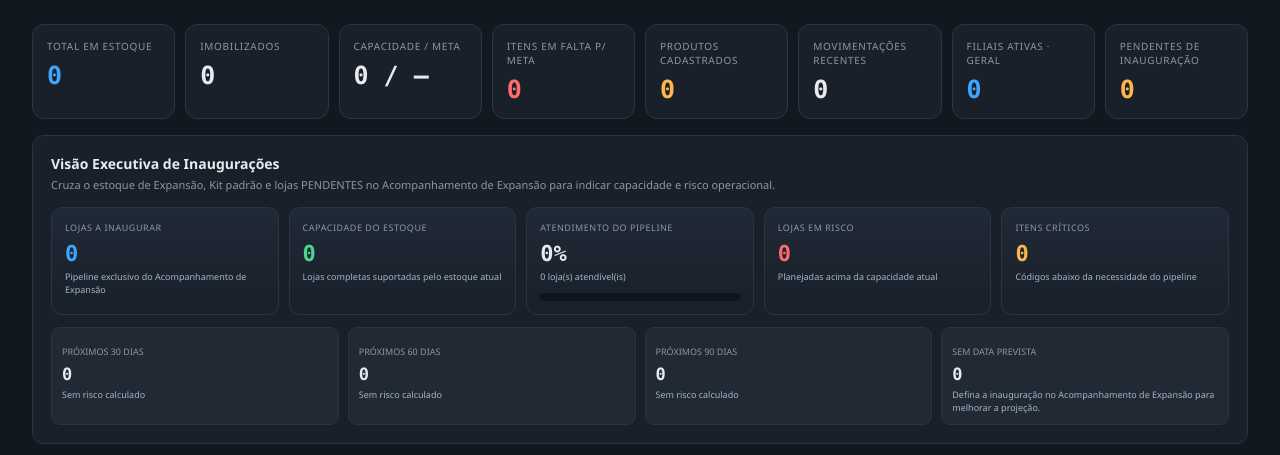
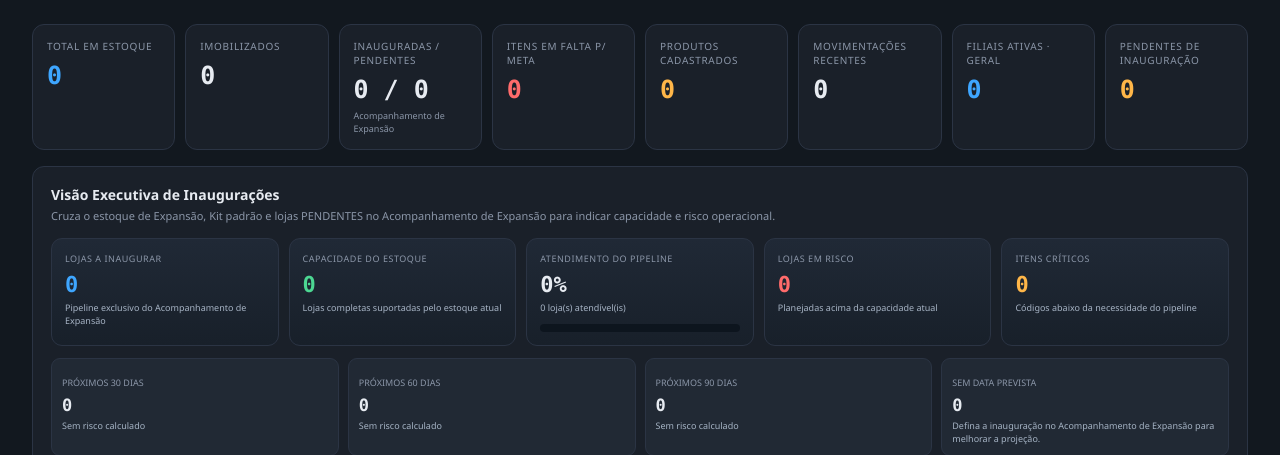
Before and after one commit to ALMDPSP/Controle-Estoque, a Python web app: template templates/dashboard.html in a window 1280 px wide. Shown: the part 271-726 px from the top of the page. Run offline with Jinja, Linux system fonts and the light colour scheme; the template is opened without the code that fills it, so the values that code supplies are empty.

Commit message:
Add files via upload

```diff
--- a/templates/dashboard.html
+++ b/templates/dashboard.html
@@ -17,7 +17,7 @@
 <header><div><span class="tag">Dashboard</span><h1>Visão geral do estoque</h1><p>Resumo executivo, alertas de expansão, meta de inauguração salva na simulação e movimentações recentes.</p></div><div class="head-actions">{% if role != 'consulta' %}<a href="{{ url_for('gerar_backup') }}" id="btn-backup-dashboard">Gerar backup agora</a><a href="{{ url_for('pagina_relatorios') }}">Central de relatórios</a>{% endif %}<a class="primary" href="{{ url_for('index') }}">Abrir Estoque</a><div class="backup-status" id="backup-status"></div></div></header>
 {% include '_menu.html' %}
 <main>
-<section class="kpis"><div class="kpi accent"><span>Total em estoque</span><strong id="k-total">0</strong></div><div class="kpi"><span>Imobilizados</span><strong id="k-imob">0</strong></div><div class="kpi" id="kpi-lojas-card"><span id="k-meta-label">Capacidade / meta</span><strong id="k-lojas">0 / —</strong></div><div class="kpi danger"><span>Itens em falta p/ meta</span><strong id="k-faltas">0</strong></div><div class="kpi warn"><span>Produtos cadastrados</span><strong id="k-produtos">0</strong></div><div class="kpi"><span>Movimentações recentes</span><strong id="k-movs">0</strong></div><div class="kpi accent"><span>Filiais ativas · geral</span><strong id="k-filiais">0</strong></div><div class="kpi warn"><span>Pendentes de inauguração</span><strong id="k-pendentes-inauguracao">0</strong></div></section>
+<section class="kpis"><div class="kpi accent"><span>Total em estoque</span><strong id="k-total">0</strong></div><div class="kpi"><span>Imobilizados</span><strong id="k-imob">0</strong></div><div class="kpi" id="kpi-lojas-card"><span id="k-meta-label">Inauguradas / Pendentes</span><strong id="k-lojas">0 / 0</strong><small style="display:block;margin-top:5px;color:var(--muted);font-size:9px">Acompanhamento de Expansão</small></div><div class="kpi danger"><span>Itens em falta p/ meta</span><strong id="k-faltas">0</strong></div><div class="kpi warn"><span>Produtos cadastrados</span><strong id="k-produtos">0</strong></div><div class="kpi"><span>Movimentações recentes</span><strong id="k-movs">0</strong></div><div class="kpi accent"><span>Filiais ativas · geral</span><strong id="k-filiais">0</strong></div><div class="kpi warn"><span>Pendentes de inauguração</span><strong id="k-pendentes-inauguracao">0</strong></div></section>
 
 <section class="panel exec-panel"><h2>Visão Executiva de Inaugurações</h2><p class="panel-sub">Cruza o estoque de Expansão, Kit padrão e lojas PENDENTES no Acompanhamento de Expansão para indicar capacidade e risco operacional.</p>
 <div class="exec-grid">
@@ -116,11 +116,11 @@ async function init(){
  const dash=await fetch('/api/dashboard-resumo').then(r=>{if(!r.ok)throw new Error('Falha ao carregar Dashboard');return r.json();});
  const itens=dash.itens||[],kit=dash.kit||[],prods=dash.produtos||[],movs=dash.movimentacoes||[],status=dash.status||{},visao=dash.visao||{};
  const metaSalva=parseInt(dash.meta_lojas,10);if(Number.isFinite(metaSalva)&&metaSalva>0)META_LOJAS_EXPANSAO=metaSalva;
- document.getElementById('k-meta-label').textContent=`Capacidade / meta ${META_LOJAS_EXPANSAO}`;
+ document.getElementById('k-meta-label').textContent='Inauguradas / Pendentes de inaugurar';
  const em=itens.filter(x=>(Number(x.qtde)||0)>0);document.getElementById('k-total').textContent=dash.estoque_total||0;document.getElementById('k-imob').textContent=dash.imobilizados_total||0;document.getElementById('k-produtos').textContent=dash.produtos_total||prods.length;document.getElementById('k-movs').textContent=movs.length;document.getElementById('k-filiais').textContent=dash.filiais_ativas||0;document.getElementById('k-pendentes-inauguracao').textContent=dash.filiais_pendentes_inauguracao||0;renderBackup(status.ultimo_backup);
  document.getElementById('ex-planejadas').textContent=visao.lojas_a_inaugurar||0;document.getElementById('ex-capacidade').textContent=visao.capacidade_lojas||0;document.getElementById('ex-pct').textContent=(visao.percentual_atendimento||0).toFixed(1)+'%';document.getElementById('ex-atendiveis').textContent=`${visao.lojas_atendiveis||0} loja(s) atendível(is)`;document.getElementById('ex-pct-bar').style.width=Math.min(100,visao.percentual_atendimento||0)+'%';document.getElementById('ex-risco').textContent=visao.lojas_em_risco||0;document.getElementById('ex-criticos').textContent=visao.itens_criticos||0;['30','60','90'].forEach(d=>{const h=visao.horizontes?.[d]||{};document.getElementById('h'+d).textContent=h.lojas||0;document.getElementById('h'+d+'sub').textContent=(h.risco||0)>0?`${h.risco} loja(s) em risco`:`${h.atendiveis||0} loja(s) atendível(is)`});document.getElementById('hsem').textContent=visao.sem_data||0;document.getElementById('op-kit').textContent=kit.length||0;document.getElementById('op-sem').textContent=visao.sem_data||0;document.getElementById('op-mov').textContent=(movs[0]?.data_hora||'Nenhuma');renderFluxoTi(visao.entrada_ti_programada||[],visao.inauguracao_programada||[]);renderBackup(status.ultimo_backup);
  const req=kit.map(k=>{const n=Math.max(1,Number(k.quantidade)||1);const d=em.reduce((s,x)=>s+(norm(x.tipo_estoque)==='expansao'&&comb(x,k)?(Number(x.qtde)||0):0),0);const alvo=n*META_LOJAS_EXPANSAO;return {...k,n,d,alvo,lojas:Math.floor(d/n),f:Math.max(0,alvo-d)};});
- const lojas=req.length?Math.min(...req.map(x=>x.lojas)):0;const falt=req.filter(x=>x.f>0).sort((a,b)=>b.f-a.f);const pronto=req.length>0&&falt.length===0;document.getElementById('k-lojas').textContent=`${lojas} / ${META_LOJAS_EXPANSAO}`;document.getElementById('k-faltas').textContent=falt.length;const kcard=document.getElementById('kpi-lojas-card');kcard.classList.toggle('ok',pronto);kcard.classList.toggle('danger',!pronto);const metaChip=document.getElementById('exp-meta-chip');metaChip.classList.toggle('ok',pronto);metaChip.classList.toggle('fail',!pronto);document.getElementById('exp-meta-status').textContent=pronto?'ATENDIDA':'PENDENTE';
+ const lojas=req.length?Math.min(...req.map(x=>x.lojas)):0;const falt=req.filter(x=>x.f>0).sort((a,b)=>b.f-a.f);const pronto=req.length>0&&falt.length===0;const inauguradasAcompanhamento=Number(visao.inauguradas_acompanhamento||0);const pendentesAcompanhamento=Number(visao.pendentes_inauguracao||0);document.getElementById('k-lojas').textContent=`${inauguradasAcompanhamento} / ${pendentesAcompanhamento}`;document.getElementById('k-faltas').textContent=falt.length;const kcard=document.getElementById('kpi-lojas-card');kcard.classList.remove('danger');kcard.classList.toggle('ok',inauguradasAcompanhamento>0);const metaChip=document.getElementById('exp-meta-chip');metaChip.classList.toggle('ok',pronto);metaChip.classList.toggle('fail',!pronto);document.getElementById('exp-meta-status').textContent=pronto?'ATENDIDA':'PENDENTE';
  const al=document.getElementById('alerts');if(!kit.length)al.innerHTML='<div class="alert danger"><strong>Kit padrão não configurado</strong><span>Cadastre o Kit padrão por loja para calcular a meta salva de inauguração.</span></div>';else if(pronto)al.innerHTML=`<div class="alert ok"><strong>Premissa atendida — lote de ${META_LOJAS_EXPANSAO} lojas pronto</strong><span>O estoque de Expansão suporta ${lojas} loja(s) completas. A quantidade mínima exigida para inauguração foi atingida.</span></div>`;else al.innerHTML=`<div class="alert danger"><strong>Premissa ainda não atendida</strong><span>Capacidade atual: ${lojas} loja(s). A inauguração exige estoque completo para ${META_LOJAS_EXPANSAO} lojas.</span><span class="impact">Impacto: novas inaugurações podem ficar sem kit tecnológico completo.</span><span class="action">Revisar os itens críticos e priorizar aquisição/realocação.</span></div>`+falt.slice(0,8).map(x=>`<div class="alert danger"><strong>${x.codigo?esc(x.codigo)+' — ':''}${esc(x.descricao)}</strong><span>Faltam ${x.f} unidade(s) para completar a meta de ${META_LOJAS_EXPANSAO} lojas. Disponível: ${x.d} · necessário: ${x.alvo}.</span><span class="impact">Impacto: reduz a capacidade de abertura de lojas.</span><span class="action">Avaliar compra, transferência ou reaproveitamento.</span></div>`).join('');
  const nomes=['Expansão','Sustentação','Requalificação','Ampliação','Realocação','Reversa'];const vals=nomes.map(n=>em.filter(x=>norm(x.tipo_estoque)===norm(n)).reduce((s,x)=>s+(Number(x.qtde)||0),0));configurarResumoTipos(nomes,vals,itens,prods);const graficoFinalidadeMobile=window.matchMedia('(max-width:720px)').matches;const escalasFinalidade=graficoFinalidadeMobile?{x:{beginAtZero:true,ticks:{color:'#8b96a8',precision:0},grid:{color:'rgba(139,150,168,.09)'}},y:{ticks:{color:'#aeb8c7',font:{size:11}},grid:{display:false},border:{display:false}}}:{x:{ticks:{color:'#aeb8c7',font:{size:10},autoSkip:false,maxRotation:0,minRotation:0},grid:{display:false},border:{display:false}},y:{beginAtZero:true,ticks:{color:'#8b96a8',precision:0},grid:{color:'rgba(139,150,168,.09)'}}};new Chart(document.getElementById('chart'),{type:'bar',data:{labels:nomes,datasets:[{label:'Quantidade',data:vals,backgroundColor:['#3ea6ff','#ffb648','#4cd792','#a78bfa','#ff6b6b','#8b96a8'],borderRadius:8,borderSkipped:false,maxBarThickness:graficoFinalidadeMobile?26:52}]},options:{indexAxis:graficoFinalidadeMobile?'y':'x',responsive:true,maintainAspectRatio:false,layout:{padding:{top:6,right:8,bottom:4,left:4}},plugins:{legend:{display:false},tooltip:{callbacks:{label:(ctx)=>`Quantidade: ${ctx.raw} unidade(s)`,afterLabel:()=>graficoFinalidadeMobile?'Toque em “Resumo por tipo” para ver os itens.':'Passe o mouse em “Resumo por tipo” para ver os itens.'}}},scales:escalasFinalidade}});
  renderGraficoExpansao(em,prods);
```
